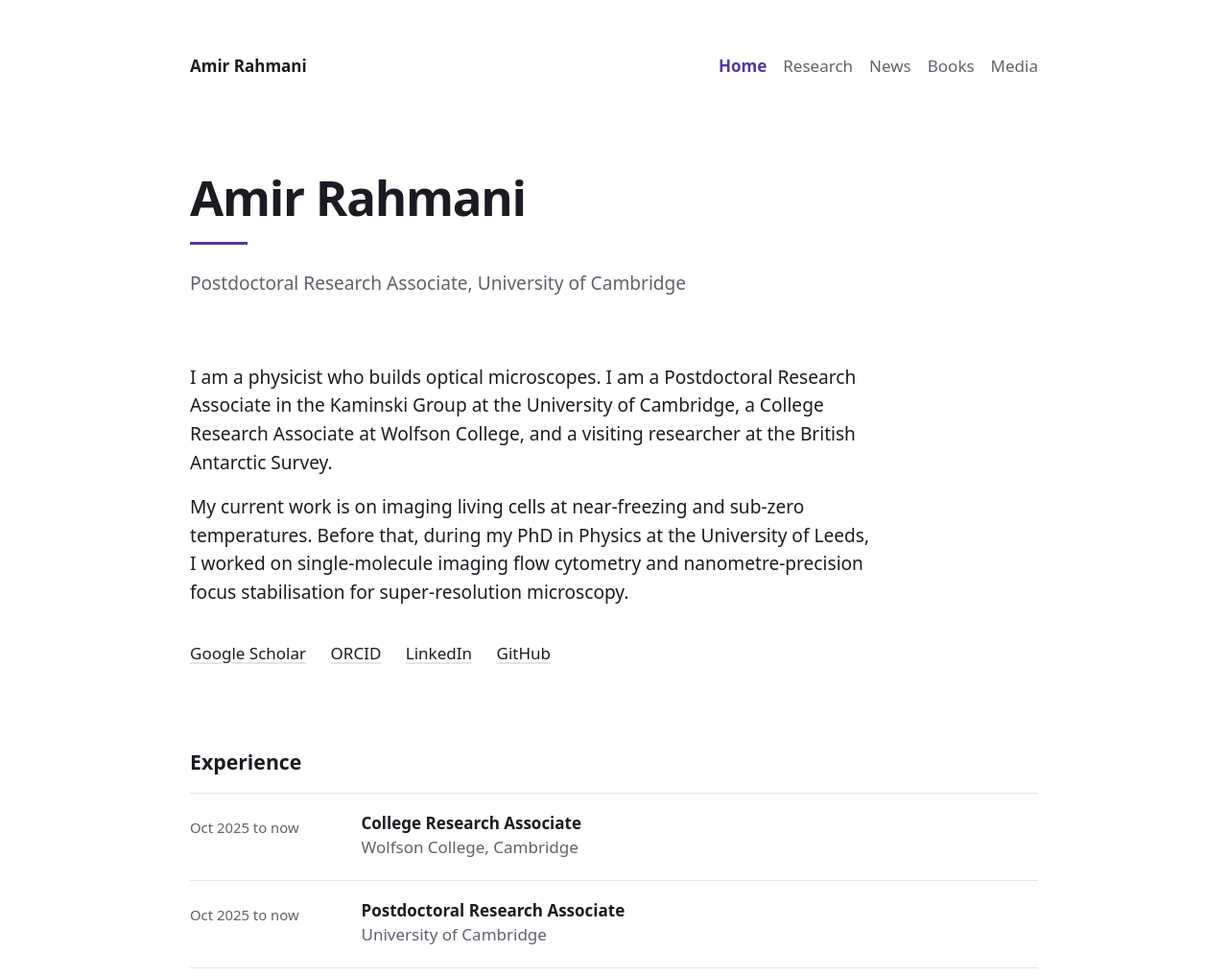
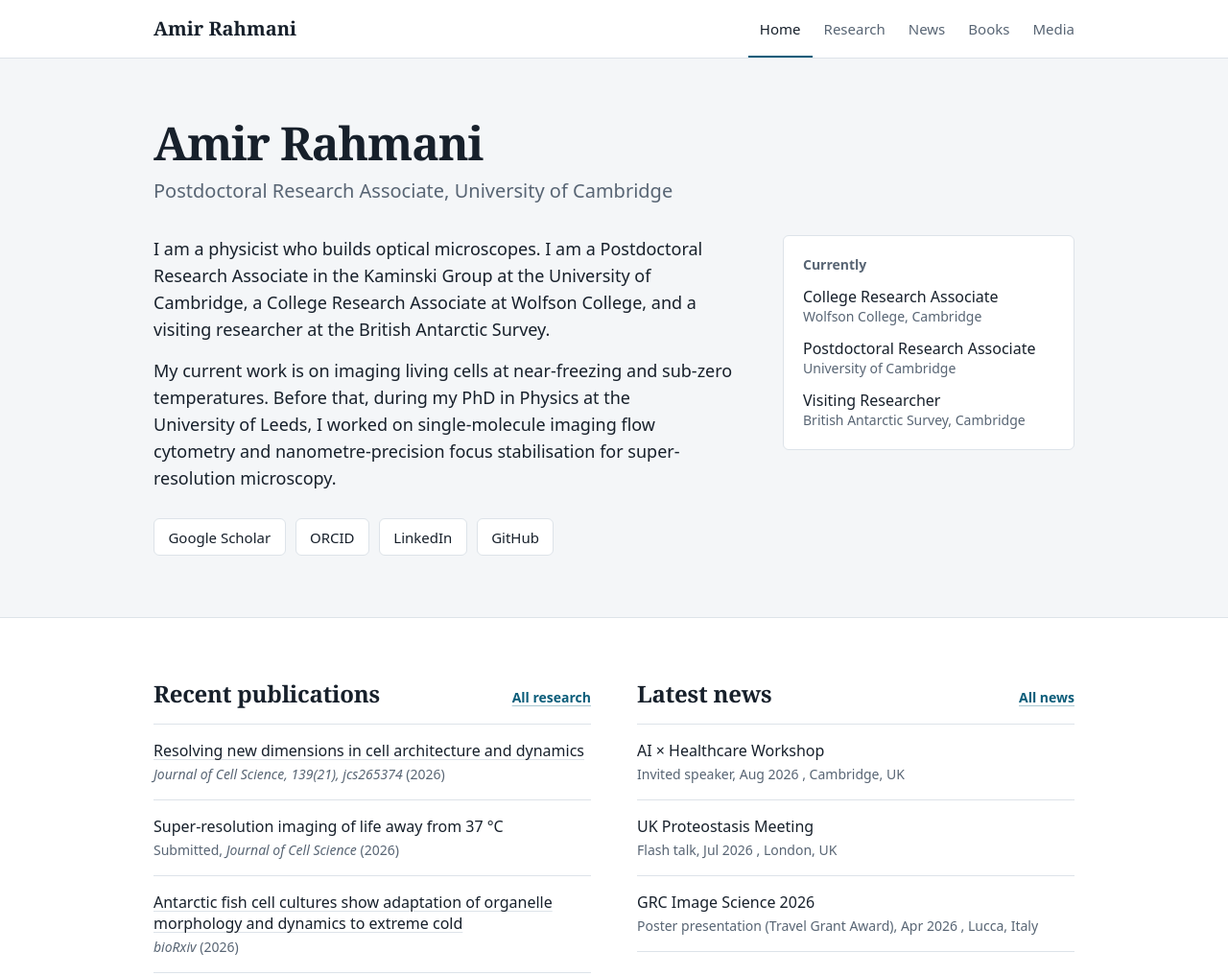
Before and after one commit to astormic/my-portfolio, an Astro site: page / in a window 1280 px wide. Shown: the top 1017 px of the page at 96% size. Built offline with nearby package versions, Linux system fonts and the light colour scheme; Astro itself is replaced by a stand-in of ours; a web font is replaced by a local one.

Commit message:
Restyle the site: serif headings, new palette, fuller home page
Source Serif 4 headings with IBM Plex Sans text, petrol accent,
bordered header, page-title band and footer. Home page gains a
Currently panel, link buttons, recent publications and latest news.

Co-Authored-By: Claude Fable 5.2 <noreply@anthropic.com>
Claude-Session: https://claude.ai/code/session_018ynjiwKq4grqQS9nN9AyEA

```diff
--- a/package.json
+++ b/package.json
@@ -11,7 +11,8 @@
   },
   "dependencies": {
     "@astrojs/markdown-remark": "^7.3.9",
-    "@fontsource-variable/atkinson-hyperlegible-next": "^5.3.0",
+    "@fontsource-variable/ibm-plex-sans": "^5.3.0",
+    "@fontsource-variable/source-serif-4": "^5.3.1",
     "@tailwindcss/vite": "^4.3.5",
     "astro": "^7.4.12",
     "fast-xml-parser": "^5.12.1",
--- a/src/components/Header.astro
+++ b/src/components/Header.astro
@@ -6,10 +6,13 @@ const base = import.meta.env.BASE_URL.replace(/\/$/, '');
 const current = Astro.url.pathname.slice(base.length).replace(/\/?$/, '/');
 ---
 
-<header class="mx-auto flex max-w-4xl flex-wrap items-baseline justify-between gap-x-8 gap-y-2 px-5 pt-8 pb-6 sm:px-8 sm:pt-12">
-  <a href={href('/')} class="font-[650] no-underline">{site.name}</a>
+<header class="border-b border-rule bg-paper">
+  <div class="mx-auto flex max-w-5xl flex-wrap items-center justify-between gap-x-8 px-5 sm:px-8">
+    <a href={href('/')} class="py-4 font-serif text-xl font-semibold no-underline">
+      {site.name}
+    </a>
     <nav aria-label="Main">
-    <ul class="-mx-2 flex flex-wrap">
+      <ul class="-mx-3 flex flex-wrap">
         {
           nav.map((item) => {
             const active = item.href === current;
@@ -19,8 +22,10 @@ const current = Astro.url.pathname.slice(base.length).replace(/\/?$/, '/');
                   href={href(item.href)}
                   aria-current={active ? 'page' : undefined}
                   class:list={[
-                  'block px-2 py-1 no-underline',
-                  active ? 'text-accent font-[650]' : 'text-muted hover:text-accent',
+                    '-mb-px block border-b-2 px-3 py-4 text-[0.9375rem] font-medium no-underline',
+                    active
+                      ? 'border-accent text-ink'
+                      : 'border-transparent text-muted hover:text-ink',
                   ]}
                 >
                   {item.label}
@@ -31,4 +36,5 @@ const current = Astro.url.pathname.slice(base.length).replace(/\/?$/, '/');
         }
       </ul>
     </nav>
+  </div>
 </header>
--- a/src/components/PageTitle.astro
+++ /dev/null
@@ -1,14 +0,0 @@
----
-// Page heading with a short scale bar beneath it, as on a micrograph.
-interface Props {
-  title: string;
-  intro?: string;
-}
-const { title, intro } = Astro.props;
----
-
-<div class="mb-12 sm:mb-16">
-  <h1 class="text-4xl font-[700] tracking-tight sm:text-5xl">{title}</h1>
-  <div class="mt-5 h-[3px] w-14 bg-accent" aria-hidden="true"></div>
-  {intro && <p class="mt-6 max-w-[60ch] text-lg text-muted">{intro}</p>}
-</div>
--- a/src/layouts/Base.astro
+++ b/src/layouts/Base.astro
@@ -1,5 +1,6 @@
 ---
-import '@fontsource-variable/atkinson-hyperlegible-next';
+import '@fontsource-variable/ibm-plex-sans';
+import '@fontsource-variable/source-serif-4';
 import '../styles/global.css';
 import Header from '../components/Header.astro';
 import Footer from '../components/Footer.astro';
@@ -7,11 +8,15 @@ import { site } from '../site.config';
 import { href } from '../lib/url';
 
 interface Props {
+  // Browser tab title. Left out on the home page.
   title?: string;
   description?: string;
+  // The large heading in the band at the top of the page, and the line under it.
+  heading: string;
+  intro?: string;
 }
 
-const { title, description = site.description } = Astro.props;
+const { title, description = site.description, heading, intro } = Astro.props;
 const pageTitle = title ? `${title} | ${site.name}` : site.name;
 const canonical = new URL(Astro.url.pathname, Astro.site);
 ---
@@ -31,15 +36,26 @@ const canonical = new URL(Astro.url.pathname, Astro.site);
     <meta property="og:url" content={canonical} />
     <meta name="generator" content={Astro.generator} />
   </head>
-  <body class="min-h-screen bg-paper text-ink antialiased">
+  <body class="flex min-h-screen flex-col bg-paper text-ink antialiased">
     <a
       href="#main"
-      class="sr-only focus:not-sr-only focus:absolute focus:top-3 focus:left-3 focus:bg-paper focus:px-3 focus:py-2"
+      class="sr-only focus:not-sr-only focus:absolute focus:top-3 focus:left-3 focus:z-10 focus:bg-paper focus:px-3 focus:py-2"
     >
       Skip to content
     </a>
     <Header />
-    <main id="main" class="mx-auto max-w-4xl px-5 pt-10 sm:px-8 sm:pt-16">
+
+    <div class="border-b border-rule bg-surface">
+      <div class="mx-auto max-w-5xl px-5 py-12 sm:px-8 sm:py-16">
+        <h1 class="font-serif text-4xl font-semibold tracking-tight sm:text-5xl">
+          {heading}
+        </h1>
+        {intro && <p class="mt-3 max-w-[60ch] text-lg text-muted sm:text-xl">{intro}</p>}
+        <slot name="lead" />
+      </div>
+    </div>
+
+    <main id="main" class="mx-auto w-full max-w-5xl grow px-5 py-12 sm:px-8 sm:py-16">
       <slot />
     </main>
     <Footer />
--- a/src/pages/404.astro
+++ b/src/pages/404.astro
@@ -1,10 +1,8 @@
 ---
 import Base from '../layouts/Base.astro';
-import PageTitle from '../components/PageTitle.astro';
 import { href } from '../lib/url';
 ---
 
-<Base title="Page not found">
-  <PageTitle title="Page not found" intro="That address does not match anything on this site." />
+<Base heading="Page not found" intro="That address does not match anything on this site." title="Page not found">
   <p><a class="action" href={href('/')}>Go to the home page</a></p>
 </Base>
--- a/src/pages/books.astro
+++ b/src/pages/books.astro
@@ -2,7 +2,6 @@
 import { getCollection } from 'astro:content';
 import { Image } from 'astro:assets';
 import Base from '../layouts/Base.astro';
-import PageTitle from '../components/PageTitle.astro';
 import Stars from '../components/Stars.astro';
 
 // Most recently read first; books without a date go last, by title.
@@ -12,8 +11,7 @@ const books = (await getCollection('books')).sort((a, b) => {
 });
 ---
 
-<Base title="Books" description="Books I have read, with my ratings.">
-  <PageTitle title="Books" intro="What I have been reading, and what I made of it." />
+<Base heading="Books" intro="What I have been reading, and what I made of it." title="Books" description="Books I have read, with my ratings.">
 
   {
     books.length > 0 ? (
--- a/src/pages/index.astro
+++ b/src/pages/index.astro
@@ -1,9 +1,30 @@
 ---
+import { getCollection } from 'astro:content';
 import Base from '../layouts/Base.astro';
-import PageTitle from '../components/PageTitle.astro';
 import Entry from '../components/Entry.astro';
 import { site } from '../site.config';
 import { href } from '../lib/url';
+import { formatMonth } from '../lib/dates';
+
+const year = (d: Date) => d.getUTCFullYear();
+
+// Positions held now, shown beside the bio.
+const current = site.experience.filter((row) => row.years.endsWith('to now'));
+
+// The three newest publications and news cards, as a preview.
+const publications = (await getCollection('research'))
+  .filter((entry) => entry.data.kind === 'publication')
+  .sort(
+    (a, b) =>
+      year(b.data.date) - year(a.data.date) ||
+      a.data.order - b.data.order ||
+      b.data.date.getTime() - a.data.date.getTime(),
+  )
+  .slice(0, 3);
+
+const news = (await getCollection('news'))
+  .sort((a, b) => b.data.date.getTime() - a.data.date.getTime())
+  .slice(0, 3);
 
 const sections = [
   { heading: 'Experience', rows: site.experience },
@@ -12,22 +33,20 @@ const sections = [
   { heading: 'Student supervision', rows: site.supervision },
   { heading: 'Honours and awards', rows: site.awards },
 ];
-const hasLinks = Boolean(site.cv) || site.links.length > 0;
 ---
 
-<Base>
-  <PageTitle title={site.name} intro={site.role} />
-
+<Base heading={site.name} intro={site.role}>
+  <div slot="lead" class="mt-8 grid gap-x-12 gap-y-8 lg:grid-cols-[1fr_19rem]">
+    <div>
       <div class="copy text-lg">
         {site.bio.map((paragraph) => <p>{paragraph}</p>)}
       </div>
-
-  <ul class:list={['mt-8 flex flex-wrap gap-x-6 gap-y-2', !hasLinks && 'hidden']}>
+      <ul class="mt-7 flex flex-wrap gap-2.5">
         {
           site.cv && (
             <li>
-          <a class="action" href={href(site.cv)} download>
-            Download CV (PDF)
+              <a class="button button-primary" href={href(site.cv)} download>
+                Download CV
               </a>
             </li>
           )
@@ -35,22 +54,98 @@ const hasLinks = Boolean(site.cv) || site.links.length > 0;
         {
           site.links.map((link) => (
             <li>
-          <a href={href(link.href)}>{link.label}</a>
+              <a class="button" href={href(link.href)}>
+                {link.label}
+              </a>
             </li>
           ))
         }
       </ul>
+    </div>
+
+    {
+      current.length > 0 && (
+        <aside class="self-start rounded-md border border-rule bg-paper p-5">
+          <h2 class="text-sm font-semibold text-muted">Currently</h2>
+          <ul class="mt-3 space-y-3">
+            {current.map((row) => (
+              <li class="leading-snug">
+                <span class="block font-medium">{row.title}</span>
+                <span class="block text-sm text-muted">{row.place}</span>
+              </li>
+            ))}
+          </ul>
+        </aside>
+      )
+    }
+  </div>
+
+  <div class="grid gap-x-12 gap-y-14 lg:grid-cols-2">
+    {
+      publications.length > 0 && (
+        <section>
+          <div class="flex items-baseline justify-between gap-4">
+            <h2 class="section-title">Recent publications</h2>
+            <a class="action text-sm whitespace-nowrap" href={href('/research/')}>
+              All research
+            </a>
+          </div>
+          <ul class="border-b border-rule">
+            {publications.map(({ data }) => (
+              <li class="border-t border-rule py-4 leading-snug">
+                {data.link ? (
+                  <a class="font-medium" href={data.link}>
+                    {data.title}
+                  </a>
+                ) : (
+                  <span class="font-medium">{data.title}</span>
+                )}
+                <span class="mt-1 block text-sm text-muted">
+                  {data.status ? `${data.status}, ` : ''}
+                  {data.venue && <em>{data.venue}</em>} ({year(data.date)})
+                </span>
+              </li>
+            ))}
+          </ul>
+        </section>
+      )
+    }
+
+    {
+      news.length > 0 && (
+        <section>
+          <div class="flex items-baseline justify-between gap-4">
+            <h2 class="section-title">Latest news</h2>
+            <a class="action text-sm whitespace-nowrap" href={href('/news/')}>
+              All news
+            </a>
+          </div>
+          <ul class="border-b border-rule">
+            {news.map(({ data }) => (
+              <li class="border-t border-rule py-4 leading-snug">
+                <span class="font-medium">{data.title}</span>
+                <span class="mt-1 block text-sm text-muted">
+                  {data.kind}, {data.when ?? formatMonth(data.date)}
+                  {data.place && `, ${data.place}`}
+                </span>
+              </li>
+            ))}
+          </ul>
+        </section>
+      )
+    }
+  </div>
 
   {
     sections.map(
       (section) =>
         section.rows.length > 0 && (
           <section class="mt-16 sm:mt-20">
-            <h2 class="mb-4 text-xl font-[650]">{section.heading}</h2>
+            <h2 class="section-title">{section.heading}</h2>
             <ul class="border-b border-rule">
               {section.rows.map((row) => (
                 <Entry when={row.years}>
-                  <h3 class="font-[650]">{row.title}</h3>
+                  <h3 class="font-semibold">{row.title}</h3>
                   <p class="text-muted">{row.place}</p>
                   {row.note && <p class="mt-1 max-w-[60ch]">{row.note}</p>}
                 </Entry>
@@ -64,10 +159,12 @@ const hasLinks = Boolean(site.cv) || site.links.length > 0;
   {
     site.skills.length > 0 && (
       <section class="mt-16 sm:mt-20">
-        <h2 class="mb-4 text-xl font-[650]">Skills</h2>
-        <ul class="border-b border-rule">
+        <h2 class="section-title">Skills</h2>
+        <ul class="flex flex-wrap gap-2">
           {site.skills.map((skill) => (
-            <li class="border-t border-rule py-3">{skill}</li>
+            <li class="rounded-md border border-rule bg-surface px-3 py-1.5 text-[0.9375rem]">
+              {skill}
+            </li>
           ))}
         </ul>
       </section>
--- a/src/pages/media.astro
+++ b/src/pages/media.astro
@@ -1,6 +1,5 @@
 ---
 import Base from '../layouts/Base.astro';
-import PageTitle from '../components/PageTitle.astro';
 import Stars from '../components/Stars.astro';
 import { site } from '../site.config';
 import { getLatestFilms } from '../lib/letterboxd';
@@ -16,13 +15,12 @@ const profile = `https://letterboxd.com/${letterboxdUsername}/`;
 const builtOn = new Date();
 ---
 
-<Base title="Media" description="What I am listening to and watching.">
-  <PageTitle title="Media" intro="What I am listening to and watching." />
+<Base heading="Media" intro="What I am listening to and watching." title="Media" description="What I am listening to and watching.">
 
   {
     spotifyPlaylistId && (
       <section>
-        <h2 class="mb-4 text-xl font-[650]">Listening</h2>
+        <h2 class="section-title">Listening</h2>
         <iframe
           title="Spotify playlist"
           src={`https://open.spotify.com/embed/playlist/${spotifyPlaylistId}`}
--- a/src/pages/research.astro
+++ b/src/pages/research.astro
@@ -1,7 +1,6 @@
 ---
 import { getCollection, render } from 'astro:content';
 import Base from '../layouts/Base.astro';
-import PageTitle from '../components/PageTitle.astro';
 import Entry from '../components/Entry.astro';
 import { href, isExternal } from '../lib/url';
 import { site } from '../site.config';
@@ -45,19 +44,15 @@ const projects = await Promise.all(
 const sharedFirst = publications.some((paper) => paper.authors?.includes('†'));
 ---
 
-<Base
+<Base heading="Research" intro="What I am working on now, and what has been published so far."
   title="Research"
   description="Research projects and publications by Amir Rahmani."
 >
-  <PageTitle
-    title="Research"
-    intro="What I am working on now, and what has been published so far."
-  />
 
   {
     projects.length > 0 && (
       <section>
-        <h2 class="mb-4 text-xl font-[650]">Projects</h2>
+        <h2 class="section-title">Projects</h2>
         <ul class="border-b border-rule">
           {projects.map((project) => (
             <Entry
@@ -112,7 +107,7 @@ const sharedFirst = publications.some((paper) => paper.authors?.includes('†'))
   {
     site.instruments.length > 0 && (
       <section class="mt-16 sm:mt-20">
-        <h2 class="mb-4 text-xl font-[650]">Microscopes I have built</h2>
+        <h2 class="section-title">Microscopes I have built</h2>
         <ul class="grid gap-x-10 border-t border-rule sm:grid-cols-2">
           {site.instruments.map((item) => (
             <li class="border-b border-rule py-5">
@@ -129,7 +124,7 @@ const sharedFirst = publications.some((paper) => paper.authors?.includes('†'))
   {
     publications.length > 0 && (
       <section class="mt-16 sm:mt-20">
-        <h2 class="mb-4 text-xl font-[650]">Publications</h2>
+        <h2 class="section-title">Publications</h2>
         <ul class="border-b border-rule">
           {publications.map((paper) => (
             <Entry when={String(year(paper.date))} datetime={String(year(paper.date))}>
--- a/src/styles/global.css
+++ b/src/styles/global.css
@@ -1,26 +1,27 @@
 @import 'tailwindcss';
 
-/* Design tokens. Change the five colours here to re-theme the whole site.
-   The accent is haematoxylin violet, the stain behind most tissue slides. */
+/* Design tokens. Change the colours here to re-theme the whole site. */
 @theme {
-  --font-sans: 'Atkinson Hyperlegible Next Variable', ui-sans-serif, system-ui,
-    sans-serif;
+  --font-sans: 'IBM Plex Sans Variable', ui-sans-serif, system-ui, sans-serif;
+  --font-serif: 'Source Serif 4 Variable', ui-serif, Georgia, serif;
 
   --color-paper: #ffffff;
-  --color-ink: #1c1b22;
-  --color-muted: #625f6e;
-  --color-rule: #e4e2ea;
-  --color-accent: #54399a;
+  --color-surface: #f4f6f8;
+  --color-ink: #17202b;
+  --color-muted: #586574;
+  --color-rule: #dde3e9;
+  --color-accent: #0b5d7a;
 }
 
 @layer base {
   @media (prefers-color-scheme: dark) {
     :root {
-      --color-paper: #14131a;
-      --color-ink: #eceaf2;
-      --color-muted: #a29eb0;
-      --color-rule: #2e2c38;
-      --color-accent: #b8a4f2;
+      --color-paper: #0f1419;
+      --color-surface: #161d25;
+      --color-ink: #e6ebf0;
+      --color-muted: #9aa7b4;
+      --color-rule: #27313c;
+      --color-accent: #6cc7dc;
     }
   }
 
@@ -29,16 +30,22 @@
     background: var(--color-paper);
     color: var(--color-ink);
     font-family: var(--font-sans);
-    font-size: 106.25%;
     line-height: 1.6;
     -webkit-text-size-adjust: 100%;
     text-rendering: optimizeLegibility;
+    scroll-behavior: smooth;
+  }
+
+  @media (prefers-reduced-motion: reduce) {
+    html {
+      scroll-behavior: auto;
+    }
   }
 
   h1,
   h2,
   h3 {
-    line-height: 1.2;
+    line-height: 1.25;
     text-wrap: balance;
   }
 
@@ -49,7 +56,7 @@
   a {
     text-decoration-line: underline;
     text-decoration-color: var(--color-rule);
-    text-decoration-thickness: 0.09em;
+    text-decoration-thickness: 0.08em;
     text-underline-offset: 0.2em;
   }
 
@@ -70,6 +77,15 @@
 }
 
 @layer components {
+  /* Section headings inside a page, e.g. "Experience". */
+  .section-title {
+    margin-bottom: 1rem;
+    font-family: var(--font-serif);
+    font-size: 1.5rem;
+    font-weight: 600;
+    letter-spacing: -0.01em;
+  }
+
   /* Body text rendered from Markdown files. */
   .copy {
     max-width: 65ch;
@@ -85,6 +101,9 @@
     list-style: decimal;
     padding-left: 1.2em;
   }
+  .copy li + li {
+    margin-top: 0.25em;
+  }
   .copy em {
     font-style: italic;
   }
@@ -92,10 +111,10 @@
     font-size: 0.88em;
   }
   .copy strong {
-    font-weight: 650;
+    font-weight: 600;
   }
 
-  /* Small action links such as "PDF" and "Project page". */
+  /* Small action links such as "Read the paper". */
   .action {
     font-weight: 600;
     color: var(--color-accent);
@@ -105,4 +124,28 @@
       transparent
     );
   }
+
+  /* Outlined buttons, used for the profile links on the home page. */
+  .button {
+    display: inline-block;
+    border: 1px solid var(--color-rule);
+    border-radius: 6px;
+    background: var(--color-paper);
+    padding: 0.4rem 0.9rem;
+    font-size: 0.9375rem;
+    font-weight: 500;
+    text-decoration: none;
+  }
+  .button:hover {
+    border-color: var(--color-accent);
+  }
+  .button-primary {
+    border-color: var(--color-accent);
+    background: var(--color-accent);
+    color: var(--color-paper);
+  }
+  .button-primary:hover {
+    color: var(--color-paper);
+    filter: brightness(1.1);
+  }
 }
```
Also changed, not shown: src/components/Footer.astro (+7 -3 lines), src/pages/news.astro (+1 -6 lines), README.md, public/favicon.svg, 1 other file. Lines whose indentation alone changed are shown as unchanged.
